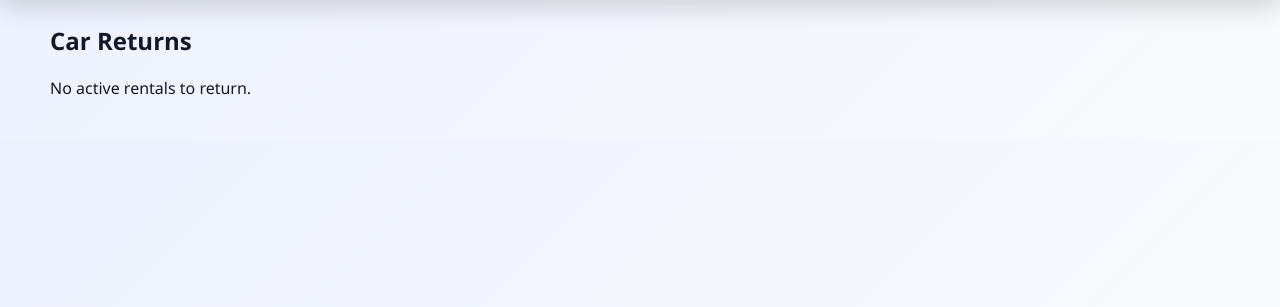
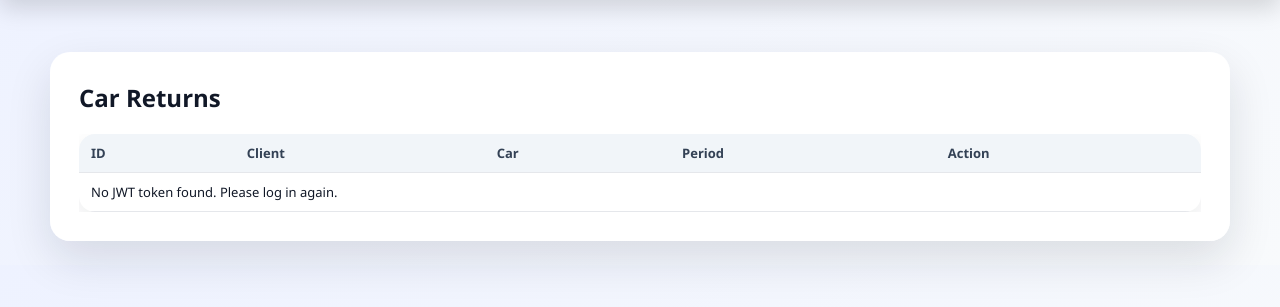
Before and after one commit to kate20031/CarRental2, a Django app: page /returns/ in a window 1280 px wide. Shown: the part 69-376 px from the top of the page. Run offline with Django 5.2, Linux system fonts and the light colour scheme; the visitor is signed in with stand-in values (Sample User, id 1); data that the repository does not hold is empty.

Commit message:
Added api for returns

```diff
--- a/orders/views.py
+++ b/orders/views.py
@@ -150,10 +150,10 @@ def payment_page(request, order_id):
     })
 
 
+
 @user_passes_test(lambda u: u.is_staff)
 def returns_page(request):
-    orders = Order.objects.filter(order_status="active").order_by("-id")
-    return render(request, "orders/returns.html", {"orders": orders})
+    return render(request, "orders/returns.html")
 
 
 @user_passes_test(lambda u: u.is_staff)
--- a/templates/orders/returns.html
+++ b/templates/orders/returns.html
@@ -1,15 +1,10 @@
 {% extends "layouts/main.html" %}
 
 {% block content %}
+<div class="card">
     <h2>Car Returns</h2>
 
-{% if messages %}
-    {% for message in messages %}
-        <div class="alert error">{{ message }}</div>
-    {% endfor %}
-{% endif %}
-
-{% if orders %}
+    <div class="table-wrapper">
         <table>
             <thead>
                 <tr>
@@ -21,45 +16,167 @@
                 </tr>
             </thead>
 
-    <tbody>
-        {% for order in orders %}
+            <tbody id="returnsTable">
                 <tr>
-            <td>{{ order.id }}</td>
-            <td>{{ order.client_full_name }}</td>
-            <td>{{ order.car.brand }} {{ order.car.model }}</td>
-            <td>{{ order.rent_start }} - {{ order.rent_end }}</td>
+                    <td colspan="5">Loading active rentals...</td>
+                </tr>
+            </tbody>
+        </table>
+    </div>
+</div>
+
+<script>
+async function loadReturns() {
+    const token = localStorage.getItem("access");
+    const tableBody = document.getElementById("returnsTable");
+
+    if (!token) {
+        tableBody.innerHTML = `
+            <tr>
+                <td colspan="5">No JWT token found. Please log in again.</td>
+            </tr>
+        `;
+        return;
+    }
+
+    const response = await fetch("/api/orders/returns/", {
+        method: "GET",
+        headers: {
+            "Authorization": "Bearer " + token
+        }
+    });
+
+    if (response.status === 401) {
+        localStorage.removeItem("access");
+        tableBody.innerHTML = `
+            <tr>
+                <td colspan="5">API authentication failed. Please log in again.</td>
+            </tr>
+        `;
+        return;
+    }
+
+    if (response.status === 403) {
+        tableBody.innerHTML = `
+            <tr>
+                <td colspan="5">Access denied. Only admin can register returns.</td>
+            </tr>
+        `;
+        return;
+    }
+
+    const orders = await response.json();
+
+    tableBody.innerHTML = "";
+
+    if (orders.length === 0) {
+        tableBody.innerHTML = `
+            <tr>
+                <td colspan="5">No active rentals to return.</td>
+            </tr>
+        `;
+        return;
+    }
+
+    orders.forEach(order => {
+        const row = document.createElement("tr");
+
+        row.innerHTML = `
+            <td>${order.id}</td>
+            <td>${order.client_full_name}</td>
+            <td>${order.car_brand} ${order.car_model}</td>
+            <td>${order.rent_start} - ${order.rent_end}</td>
             <td>
-            <form method="post" action="/returns/{{ order.id }}/" class="return-form">
-                {% csrf_token %}
-
-                <label class="damage-checkbox">
-                    <input type="checkbox" name="has_damage" value="yes"
-                           onchange="toggleDamageFields(this, '{{ order.id }}')">
-                    <span>Has damage</span>
+                <div class="return-action">
+                    <label class="checkbox-row">
+                        <input type="checkbox"
+                               id="damage-${order.id}"
+                               onchange="toggleDamageFields(${order.id})">
+                        Has damage
                     </label>
 
-                <div id="damage-fields-{{ order.id }}" class="damage-fields">
-                    <input type="text" name="damage_description" placeholder="Damage description">
-                    <input type="number" step="0.01" name="repair_amount" placeholder="Repair cost">
+                    <div id="damage-fields-${order.id}" class="damage-fields" style="display:none;">
+                        <input type="text"
+                               id="description-${order.id}"
+                               placeholder="Damage description">
+
+                        <input type="number"
+                               id="amount-${order.id}"
+                               step="0.01"
+                               placeholder="Repair cost">
                     </div>
 
-                <button type="submit" class="return-btn">
+                    <button class="btn btn-success"
+                            onclick="returnOrder(${order.id})">
                         Register Return
                     </button>
-            </form>
+                </div>
             </td>
-        </tr>
-        {% endfor %}
-    </tbody>
-</table>
-{% else %}
-<p>No active rentals to return.</p>
-{% endif %}
+        `;
 
-<script>
-function toggleDamageFields(checkbox, orderId) {
-    const block = document.getElementById("damage-fields-" + orderId);
-    block.style.display = checkbox.checked ? "flex" : "none";
+        tableBody.appendChild(row);
+    });
 }
+
+function toggleDamageFields(orderId) {
+    const checkbox = document.getElementById(`damage-${orderId}`);
+    const fields = document.getElementById(`damage-fields-${orderId}`);
+
+    fields.style.display = checkbox.checked ? "flex" : "none";
+}
+
+async function returnOrder(orderId) {
+    const token = localStorage.getItem("access");
+
+    if (!token) {
+        alert("No JWT token found. Please log in again.");
+        return;
+    }
+
+    const hasDamage = document.getElementById(`damage-${orderId}`).checked;
+
+    const body = {
+        has_damage: hasDamage
+    };
+
+    if (hasDamage) {
+        const description = document.getElementById(`description-${orderId}`).value.trim();
+        const amount = document.getElementById(`amount-${orderId}`).value.trim();
+
+        if (!description) {
+            alert("Please enter damage description.");
+            return;
+        }
+
+        if (!amount || Number(amount) <= 0) {
+            alert("Please enter a valid repair cost.");
+            return;
+        }
+
+        body.damage_description = description;
+        body.repair_amount = amount;
+    }
+
+    const response = await fetch(`/api/orders/returns/${orderId}/`, {
+        method: "POST",
+        headers: {
+            "Authorization": "Bearer " + token,
+            "Content-Type": "application/json"
+        },
+        body: JSON.stringify(body)
+    });
+
+    const data = await response.json();
+
+    if (!response.ok) {
+        alert(data.error || "Return registration failed.");
+        return;
+    }
+
+    alert(data.message || "Return registered successfully.");
+    await loadReturns();
+}
+
+loadReturns();
 </script>
 {% endblock %}
```
Lines whose indentation alone changed are shown as unchanged.
